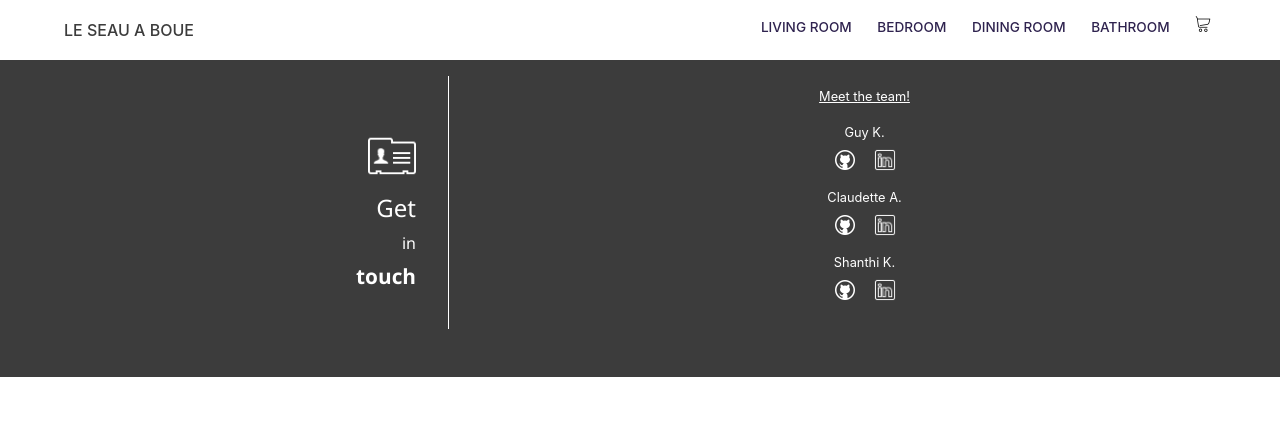
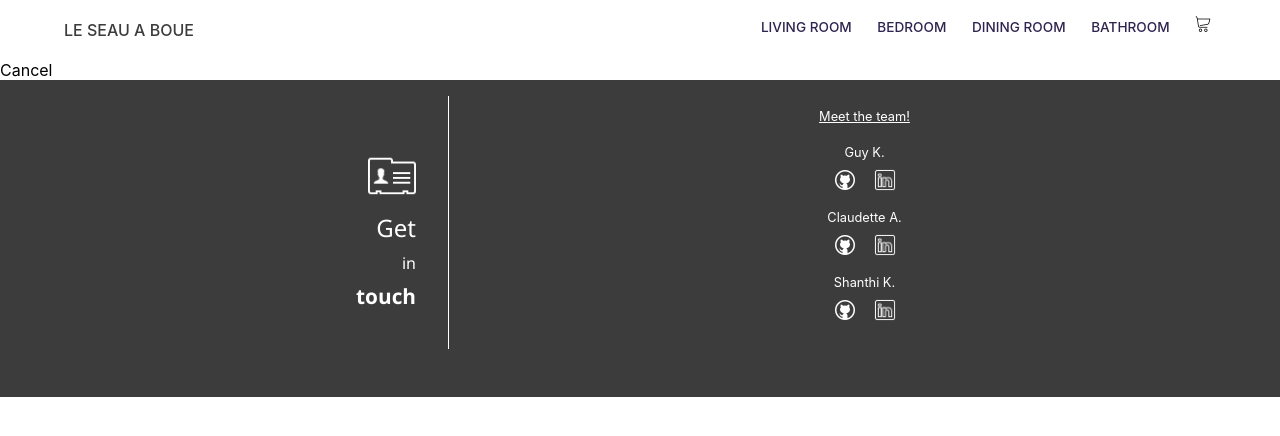
Before and after one commit to scooterseoul/Ecommerce-Furniture1, a React (Create React App) app in the folder client/: page /cancel in a window 1280 px wide. Shown: the top 436 px of the page. Built offline with nearby package versions, Linux system fonts and the light colour scheme; no server answers.

Commit message:
Clean up code
Co-Authored-By: C. Scooter Alexander <scooterseoul@gmail.com>
Co-Authored-By: kays <52937130+shvinprog@users.noreply.github.com>

```diff
--- a/client/src/App.js
+++ b/client/src/App.js
@@ -14,6 +14,8 @@ import CategorySofas from "./components/CategorySofas";
 import CategoryTables from "./components/CategoryTables";
 import CategoryAccessories from "./components/CategoryAccessories";
 import CategoryOffice from "./components/CategoryOffice";
+import Success from "./components/Success";
+import Cancel from "./components/Cancel";
 
 function App() {
   return (
@@ -24,6 +26,8 @@ function App() {
         <Route path="/products/:products" element={<Products />} />
         <Route path="/item/:id" element={<SingleItem />} />
         <Route path="/cart" element={<Cart />} />
+        <Route path="/success" element={<Success />} />
+        <Route path="/cancel" element={<Cancel />} />
         <Route path="/discount" element={<DiscountSection />} />
         <Route path="/sofas" element={<CategorySofas />} />
         <Route path="/tables" element={<CategoryTables />} />
--- /dev/null
+++ b/client/src/components/Cancel.js
@@ -0,0 +1,7 @@
+import React from "react";
+
+const Cancel = () => {
+  return <div>Cancel</div>;
+};
+
+export default Cancel;
--- /dev/null
+++ b/client/src/components/Success.js
@@ -0,0 +1,7 @@
+import React from "react";
+
+const Success = () => {
+  return <div>Success</div>;
+};
+
+export default Success;
```
Also changed, not shown: client/src/components/StripeContext.js (+0 -74 lines), 2 other files (tests, documents, lock files or other folders).
